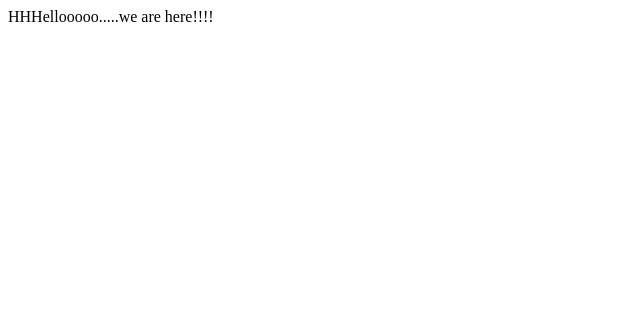
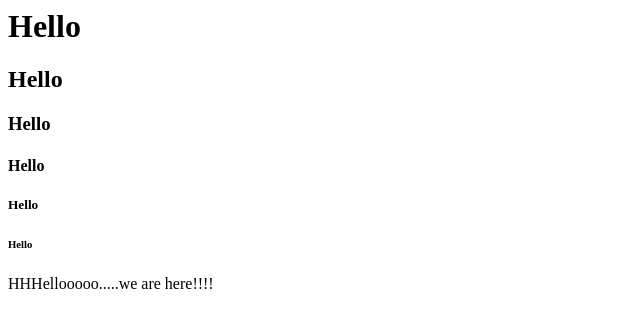
Before and after one commit to kalyani-ditiss/webproject, a plain HTML site: page index.html in a window 1280 px wide. Shown: the whole page, without its empty margins (0-640 px from the left). Drawn offline with Linux system fonts and the light colour scheme.

Commit message:
modified index file1

```diff
--- a/index.html
+++ b/index.html
@@ -1 +1,15 @@
+<html>
+<title>web1 project</title>
+<head>
+</head>
+<body>
+<h1>Hello </h1>
+<h2>Hello </h2>
+<h3>Hello </h3>
+<h4>Hello </h4>
+<h5>Hello </h5>
+<h6>Hello </h6>
+</body>
+</html>
+
 HHHellooooo.....we are here!!!!
```
